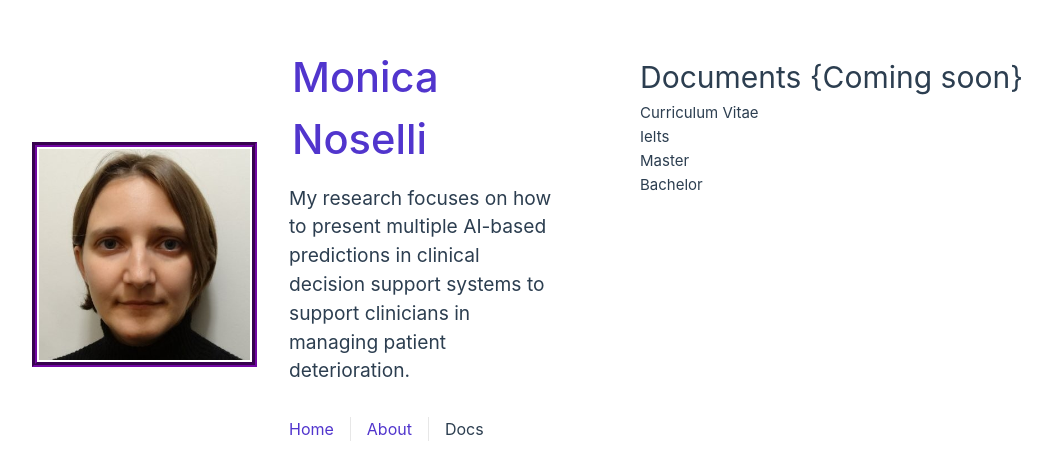
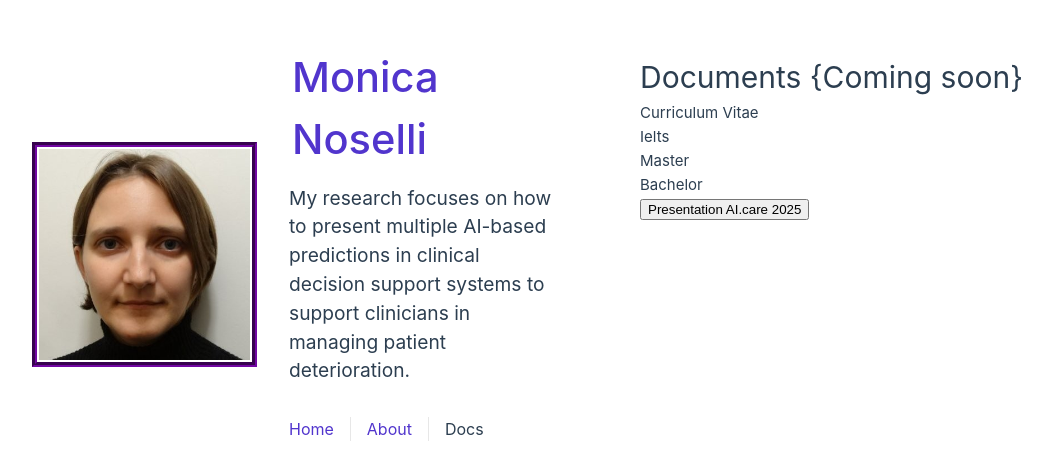
Before and after one commit to Moni313/Monica, a Vue app: page /docs in a window 1280 px wide. Shown: the part 145-618 px from the top of the page, without its empty margins (0-1052 px from the left). Built offline with nearby package versions, Linux system fonts and the light colour scheme.

Commit message:
AI.care 2025 presentation as a PDF

```diff
--- a/src/views/Docs.vue
+++ b/src/views/Docs.vue
@@ -5,5 +5,13 @@
         Ielts<br />
         Master<br />
         Bachelor<br />
+        <button @click="openPdf">Presentation AI.care 2025</button>
     </div>
 </template>
+
+<script setup>
+function openPdf() {
+  const url = `${import.meta.env.BASE_URL}MonicaNoselli_MoreThanAccuracyHowAtificialIntelligenceOutputsArePresentedToClinicinasMatters.pdf`;
+  window.open(url, '_blank');
+}
+</script>
```
Also changed, not shown: 1 other file (tests, documents, lock files or other folders).
